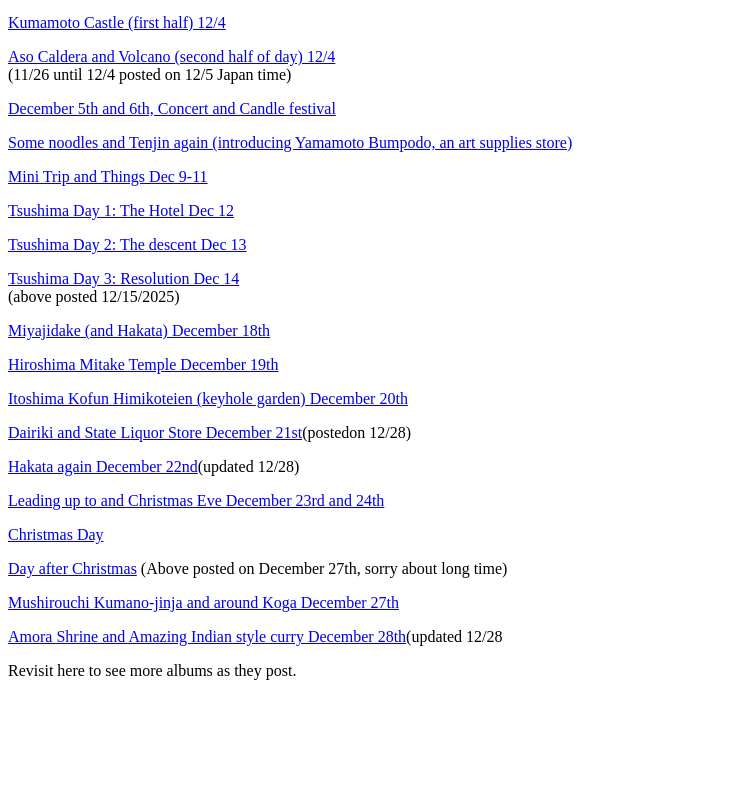
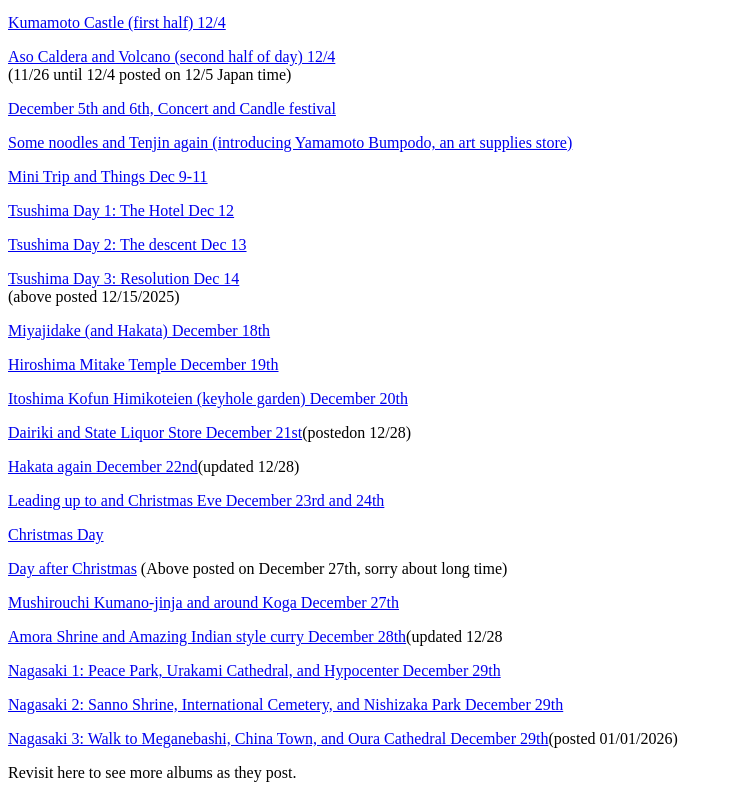
Before and after one commit to PoculumFracti/PoculumFracti.github.io, a plain HTML site: page japan2025.html in a window 1280 px wide. Shown: the part 770-1568 px from the top of the page, without its empty margins (0-732 px from the left). Before the commit the page ends 1466 px from the top, so only its background shows below. Drawn offline with Linux system fonts and the light colour scheme.

Commit message:
Update japan2025.html

```diff
--- a/japan2025.html
+++ b/japan2025.html
@@ -86,6 +86,12 @@ Kanazawa Day 2
 
 <p><a href="https://photos.app.goo.gl/VVJ7LNaqUnL6cVtF6">Amora Shrine and Amazing Indian style curry December 28th</a>(updated 12/28</p>
 
+<p><a href="https://photos.app.goo.gl/54mLCpcEFFhqvcfi9">Nagasaki 1: Peace Park, Urakami Cathedral, and Hypocenter December 29th</a></p>
+
+<p><a href="https://photos.app.goo.gl/9DQ2oL9a2NLwZz6R7">Nagasaki 2: Sanno Shrine, International Cemetery, and Nishizaka Park December 29th</a></p>
+
+<p><a href="https://photos.app.goo.gl/fiRB9EaNpVk2o1Ne7">Nagasaki 3: Walk to Meganebashi, China Town, and Oura Cathedral December 29th</a>(posted 01/01/2026)</p>
+
 <p>Revisit here to see more albums as they post.</p>
 
 </html>
```
